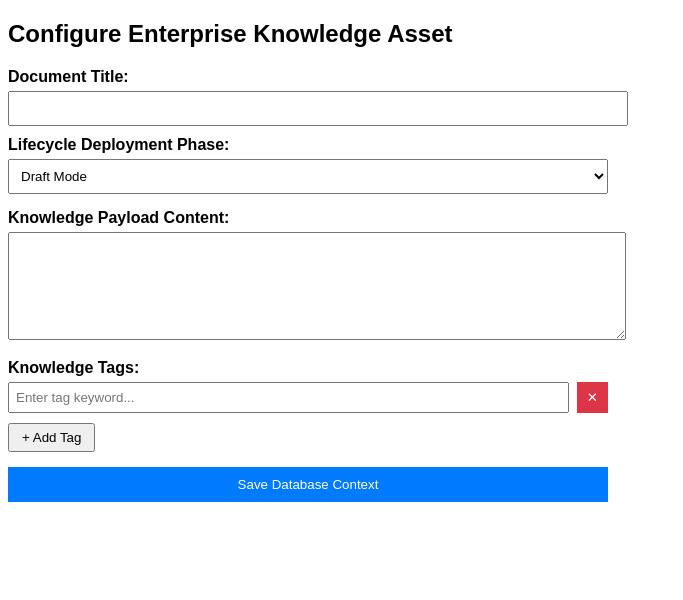
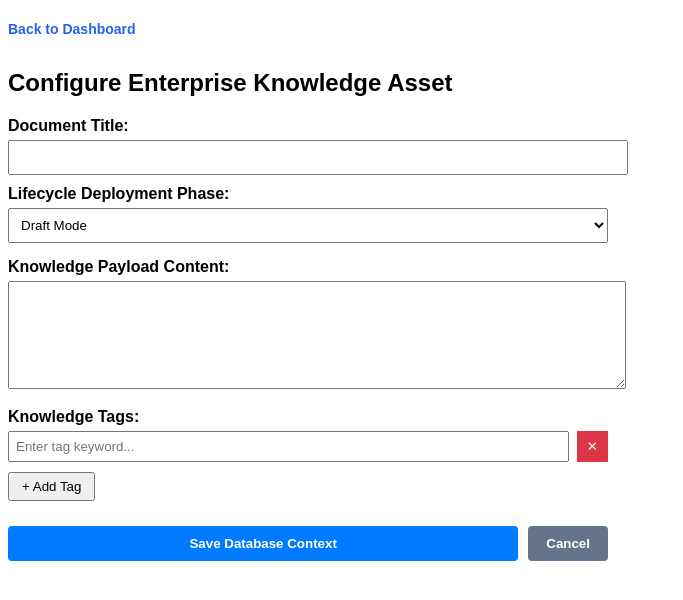
Before and after one commit to WillieBam/uecs3563assignment, an Angular app in the folder frontend/: page /manage-form in a window 1280 px wide. Shown: the top 600 px of the page, without its empty margins (0-683 px from the left). Built offline with nearby package versions, Linux system fonts and the light colour scheme; sample sign-in values are in the browser's storage.

Commit message:
dev: provide back button

```diff
--- a/frontend/src/app/components/document-form/document-form.html
+++ b/frontend/src/app/components/document-form/document-form.html
@@ -1,4 +1,8 @@
 <div style="max-width: 600px; margin-top: 20px; font-family: sans-serif;">
+  <button type="button" (click)="onCancel()" style="background: transparent; color: #2563eb; border: none; padding: 0; cursor: pointer; font-size: 14px; font-weight: 600; margin-bottom: 12px; display: inline-block;">
+    Back to Dashboard
+  </button>
+
   <!-- Angular Rule 1: Interpolation dynamically switches heading between create/edit modes -->
   <h2>{{ isEditMode ? 'Edit Knowledge Asset' : 'Configure Enterprise Knowledge Asset' }}</h2>
 
@@ -53,8 +57,13 @@
       <button type="button" (click)="addTag()" style="padding: 5px 12px; cursor: pointer; margin-top: 4px;">+ Add Tag</button>
     </div>
 
-    <button type="submit" [disabled]="docForm.invalid" style="padding: 10px; background: #007bff; color: white; border: none; cursor: pointer;">
-      {{ isEditMode ? 'Update Document' : 'Save Database Context' }}
-    </button>
+    <div style="display: flex; gap: 10px; margin-top: 10px;">
+      <button type="submit" [disabled]="docForm.invalid" style="flex: 1; padding: 10px; background: #007bff; color: white; border: none; cursor: pointer; border-radius: 4px; font-weight: bold;">
+        {{ isEditMode ? 'Update Document' : 'Save Database Context' }}
+      </button>
+      <button type="button" (click)="onCancel()" style="padding: 10px 18px; background: #64748b; color: white; border: none; cursor: pointer; border-radius: 4px; font-weight: bold;">
+        Cancel
+      </button>
+    </div>
   </form>
 </div>
```
